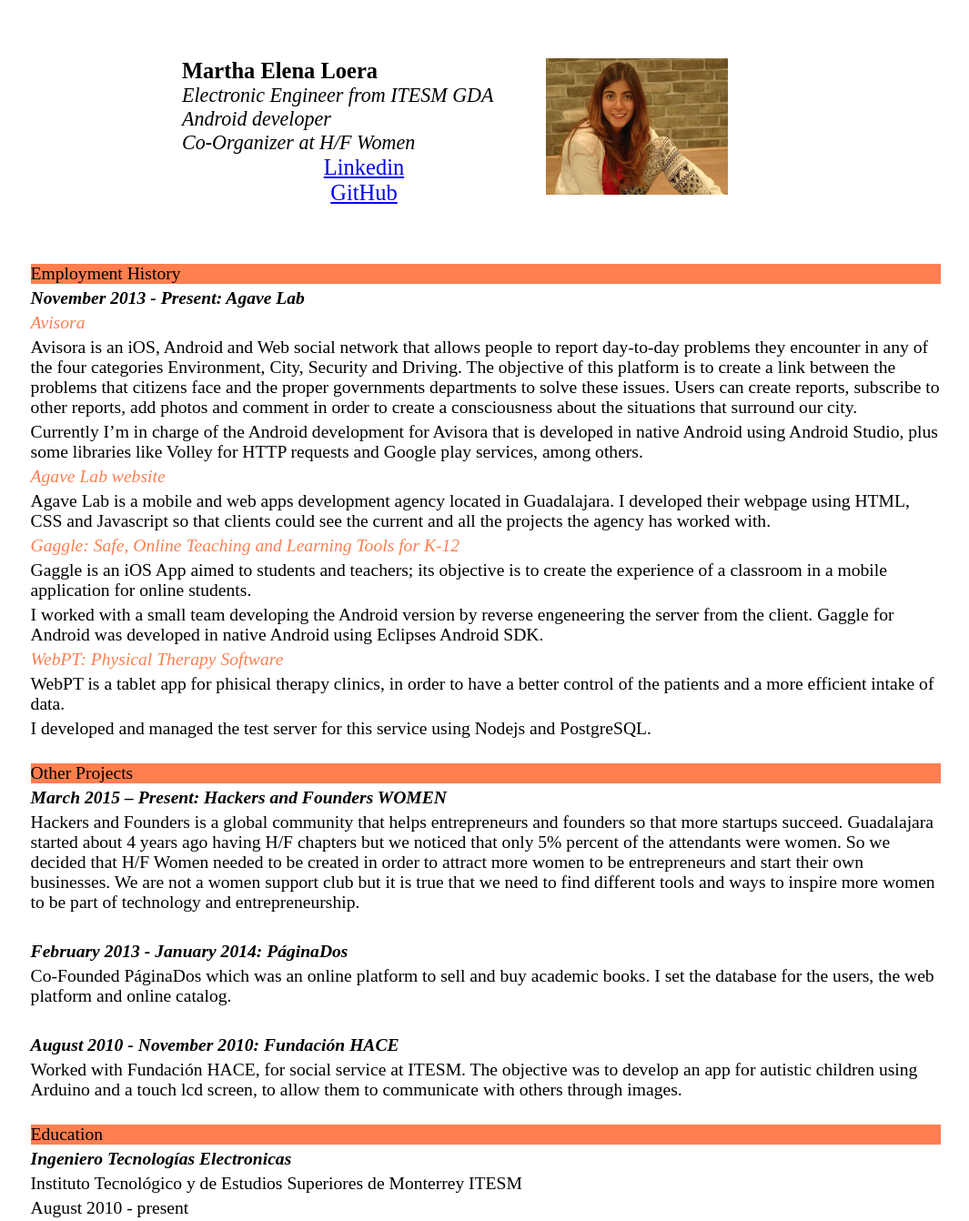
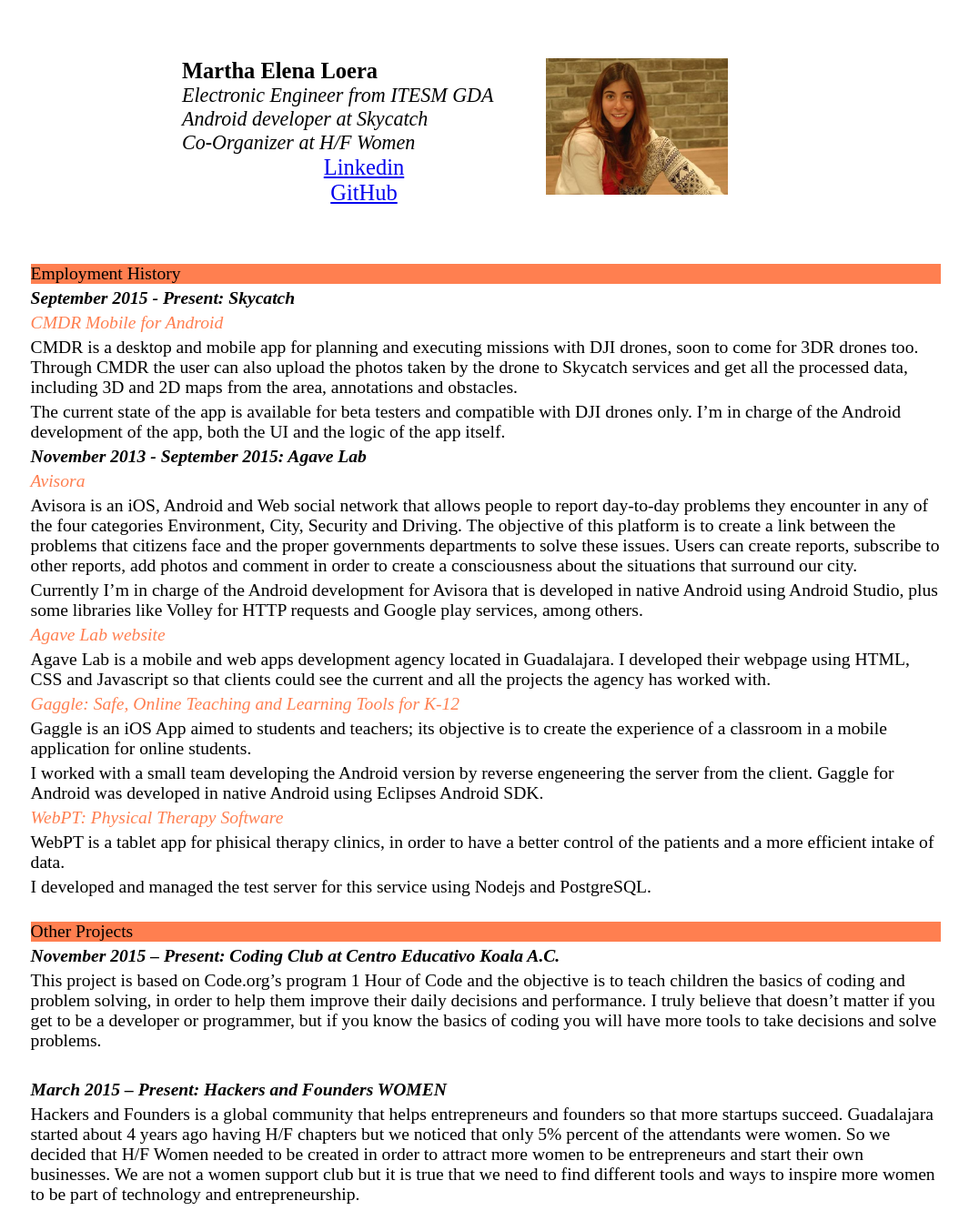
Before and after one commit to MarthzElena/MarthzElena.github.io, a plain HTML site: page index.html in a window 1280 px wide. Shown: the top 1342 px of the page at 91% size, without its empty margins (128-1193 px from the left). Drawn offline with Linux system fonts and the light colour scheme.

Commit message:
Updated CV with Skycatch info

```diff
--- a/index.html
+++ b/index.html
@@ -10,7 +10,7 @@
 			<span class="bold">Martha Elena Loera</span>
 			<span class="bio">
 				<span>Electronic Engineer from ITESM GDA</span>
-				<span> Android developer</span>
+				<span> Android developer at Skycatch</span>
 				<span>Co-Organizer at H/F Women</span>
 			</span>
 			<a class ="center" href="https://www.linkedin.com/pub/martha-elena-loera/78/724/170" target="_blank"> Linkedin </a>
@@ -23,7 +23,11 @@
 	<div class="content-table">
 		<div class="title">Employment History</div>
 		<div class="content">
-			<p class="subtitle">November 2013 - Present: Agave Lab</p>
+			<p class="subtitle">September 2015 - Present: Skycatch</p>
+			<p class="subtitle2">CMDR Mobile for Android</p>
+			<p>CMDR is a desktop and mobile app for planning and executing missions with DJI drones, soon to come for 3DR drones too. Through CMDR the user can also upload the photos taken by the drone to Skycatch services and get all the processed data, including 3D and 2D maps from the area, annotations and obstacles.</p>
+			<p>The current state of the app is available for beta testers and compatible with DJI drones only. I’m in charge of the Android development of the app, both the UI and the logic of the app itself. </p>
+			<p class="subtitle">November 2013 - September 2015: Agave Lab</p>
 			<p class="subtitle2">Avisora</p>
 			<p>Avisora is an iOS, Android and Web social network that allows people to report day-to-day problems they encounter in any of the four categories Environment, City, Security and Driving. The objective of this platform is to create a link between the problems that citizens face and the proper governments departments to solve these issues. Users can create reports, subscribe to other reports, add photos and comment in order to create a consciousness about the situations that surround our city.</p>
 			<p>Currently I’m in charge of the Android development for Avisora that is developed in native Android using Android Studio, plus some libraries like Volley for HTTP requests and Google play services, among others.</p>
@@ -39,6 +43,9 @@
 		<br>
 		<div class="title">Other Projects</div>
 		<div class="content">
+			<p class="subtitle">November 2015 – Present: Coding Club at Centro Educativo Koala A.C.</p>
+			<p>This project is based on Code.org’s program 1 Hour of Code and the objective is to teach children the basics of coding and problem solving, in order to help them improve their daily decisions and performance. I truly believe that doesn’t matter if you get to be a developer or programmer, but if you know the basics of coding you will have more tools to take decisions and solve problems.</p>
+			<br>
 			<p class="subtitle">March 2015 – Present: Hackers and Founders WOMEN</p>
 			<p>Hackers and Founders is a global community that helps entrepreneurs and founders so that more startups succeed. Guadalajara started about 4 years ago having H/F chapters but we noticed that only 5% percent of the attendants were women. So we decided that H/F Women needed to be created in order to attract more women to be entrepreneurs and start their own businesses. We are not a women support club but it is true that we need to find different tools and ways to inspire more women to be part of technology and entrepreneurship.</p>
 			<br>
@@ -71,7 +78,7 @@
 				<p>Javascript/Node.js</p>
 				<p>HTML</p>
 				<p>CSS</p>
-				<p>C/Assembly</p>
+				<p>C++</p>
 			</div>
 			<div class="col-1-2 content">
 				<p class="subtitle">Proficiency</p>
@@ -80,7 +87,7 @@
 				<p>Intermediate</p>
 				<p>Intermediate</p>
 				<p>Basic</p>
-				<p>Intermediate</p>
+				<p>Basic</p>
 			</div>
 		</div>
 	</div>
```
